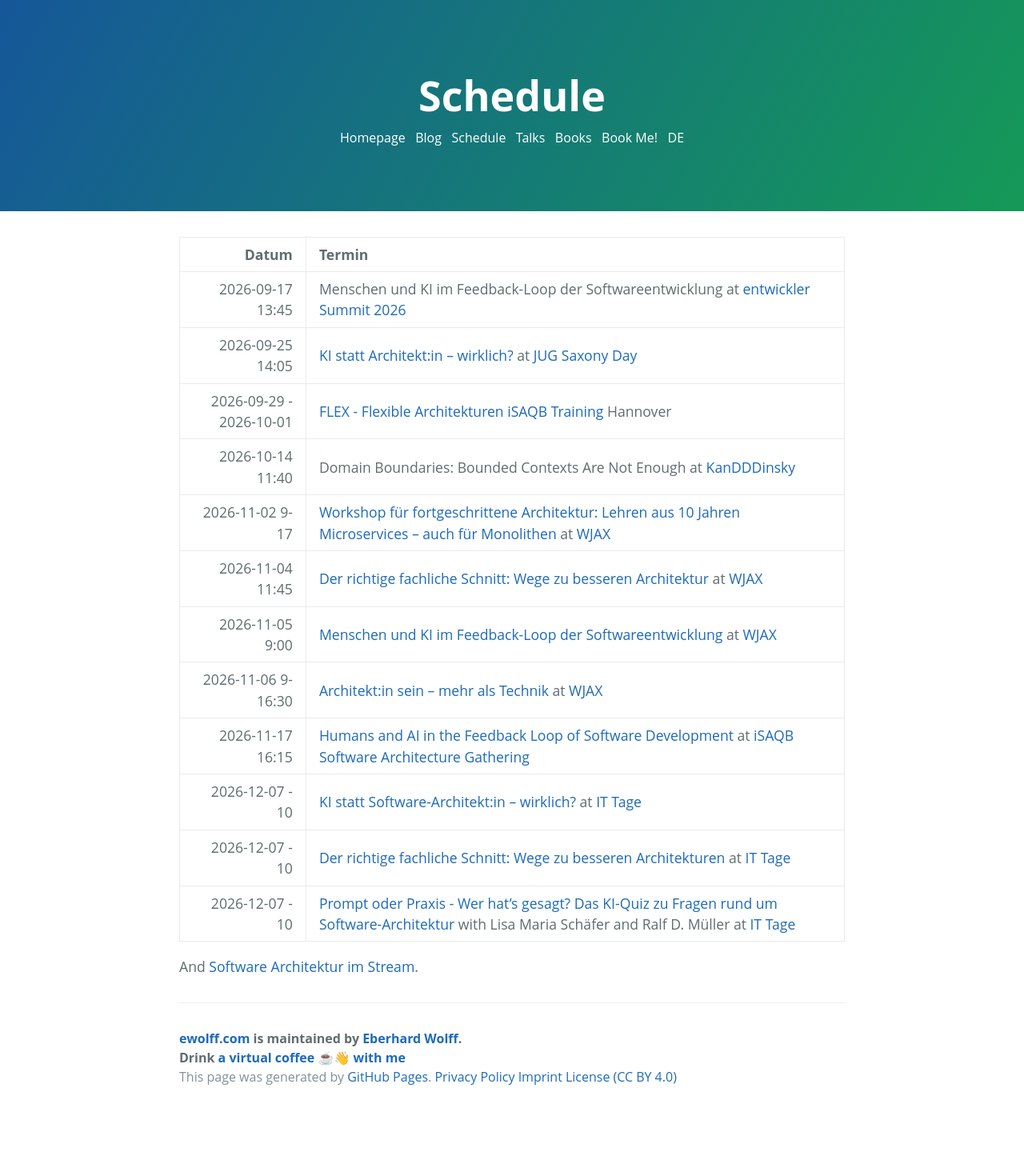
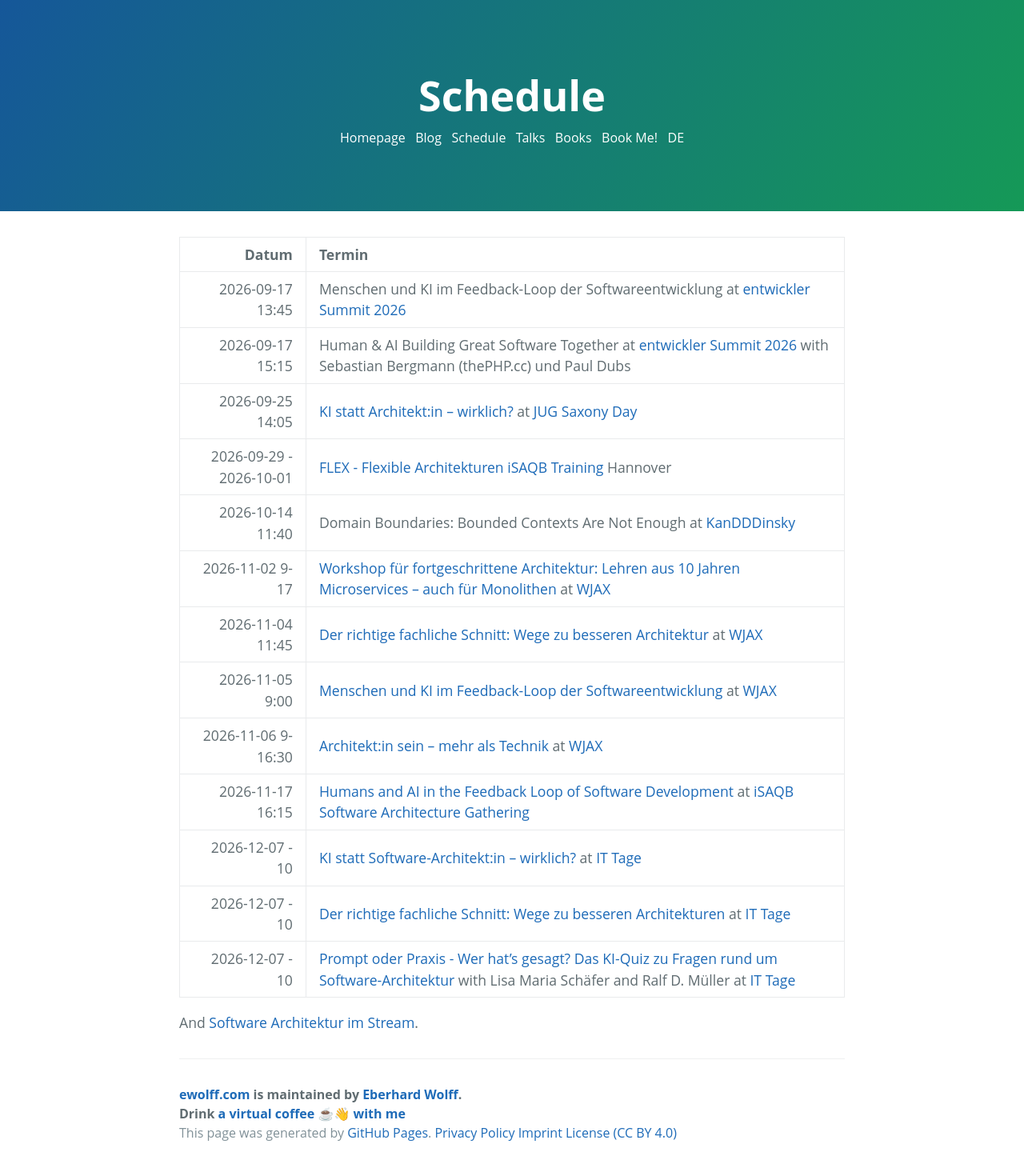
Before and after one commit to ewolff/ewolff.com, a Jekyll site: the page built from schedule.md, in a window 1280 px wide. Shown: the whole page at 80% size. Built offline with Jekyll 4.4.1, drawn with Linux system fonts in a browser that asks for light colours; our own code applies the rules of GitHub Pages for plain Markdown files; before the commit the page ends 1390 px from its top, so only the background shows below that.

Commit message:
New: Panel at Entwickler Summit

```diff
--- a/schedule.md
+++ b/schedule.md
@@ -5,6 +5,7 @@ title: Schedule
 |            Datum | Termin                                                                                                                                                                                        |
 |-----------------:|:----------------------------------------------------------------------------------------------------------------------------------------------------------------------------------------------|
 | 2026-09-17 13:45 | Menschen und KI im Feedback-Loop der Softwareentwicklung at [entwickler Summit 2026](https://entwickler.de/entwickler-summit/) |
+| 2026-09-17 15:15 | Human & AI Building Great Software Together at [entwickler Summit 2026](https://entwickler.de/entwickler-summit/) with Sebastian Bergmann (thePHP.cc) und Paul Dubs |
 | 2026-09-25 14:05 | [KI statt Architekt:in – wirklich?](https://jugsaxony.org/day/programm/details/304) at [JUG Saxony Day](https://jugsaxony.org/day/) |
 |  2026-09-29 - 2026-10-01 | [FLEX - Flexible Architekturen iSAQB Training](https://www.socreatory.com/de/trainings/flex) Hannover                                              |
 | 2026-10-14 11:40 | Domain Boundaries: Bounded Contexts Are Not Enough at [KanDDDinsky](https://kandddinsky.de/) |
```
Also changed, not shown: termine.md (+1 -0 lines).
